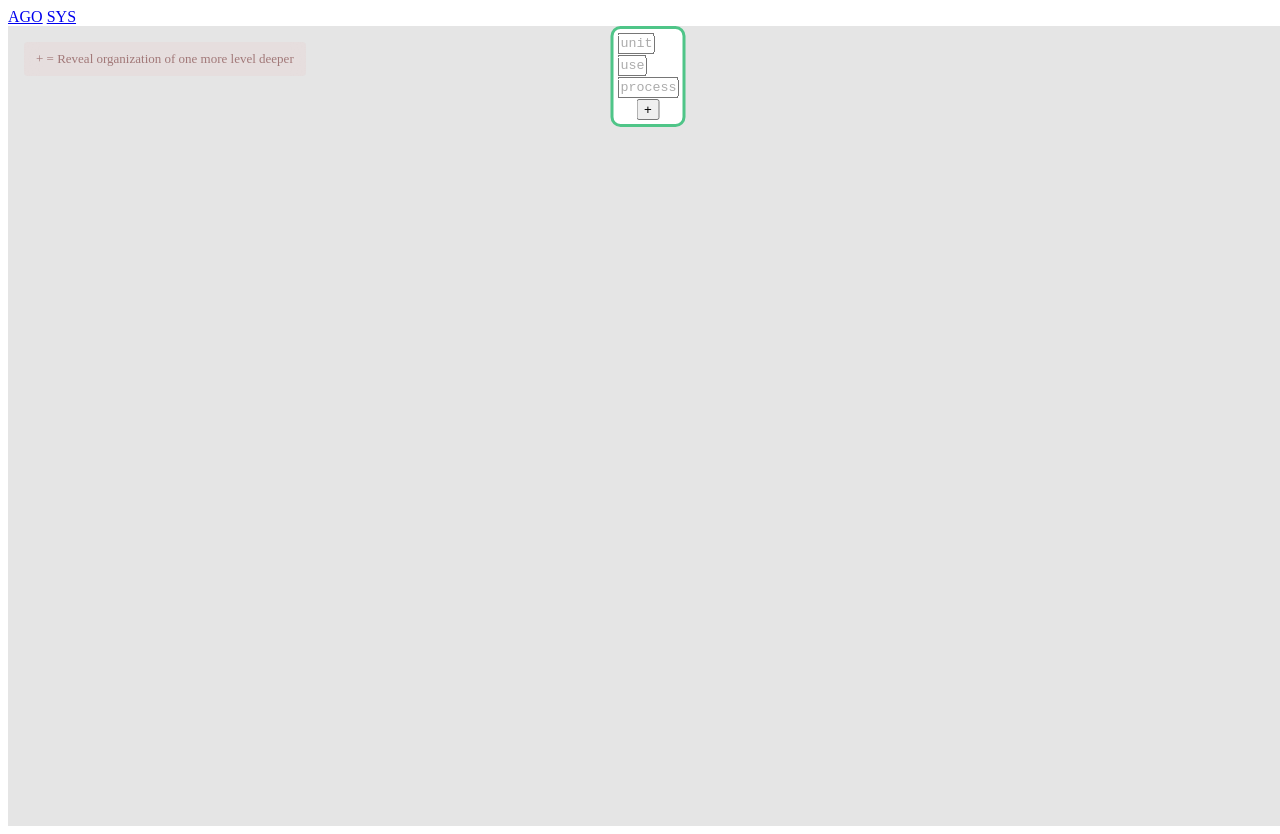
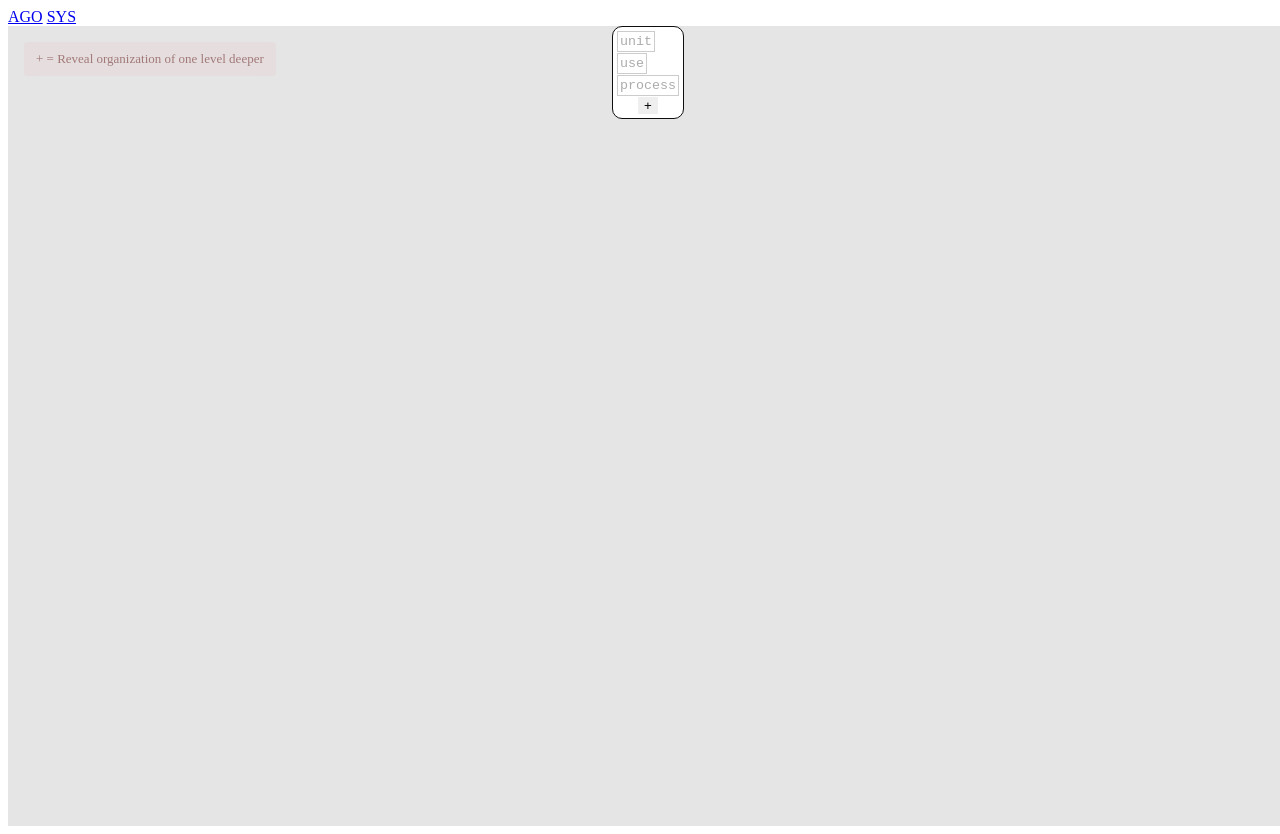
Before and after one commit to adimitsa/adimitsa, a React (Vite) app: page /sys in a window 1280 px wide. Built offline with nearby package versions, Linux system fonts and the light colour scheme.

Commit message:
textarea multiline width, svg line, coloring

```diff
--- a/src/sys/funUnit.css
+++ b/src/sys/funUnit.css
@@ -1,7 +1,7 @@
 .funUnit {
     display: inline-flex;
     flex-direction: column;
-    border: 3px solid #4fc588;
+    border: 1px solid #0d0e0d;
     border-radius: 10px;
     padding: 4px;
     background: #fff;
--- a/src/sys/funUnit.jsx
+++ b/src/sys/funUnit.jsx
@@ -8,9 +8,9 @@ export default function FunUnit(props) {
 
   return (
     <div className={combinedClasses} id={props.id}>
-      <Unit id={props.unit1.id} value={props.unit1.value} onTextChange={props.onTextChange} placeholder={props.unit1.placeholder} />
+      <Unit id={props.unit1.id} value={props.unit1.value} onTextChange={props.onTextChange} placeholder={props.unit1.placeholder} wordLimit='1' />
       <Unit id={props.unit2.id} value={props.unit2.value} onTextChange={props.onTextChange} placeholder={props.unit2.placeholder} />
-      <Unit id={props.unit3.id} value={props.unit3.value} onTextChange={props.onTextChange} placeholder={props.unit3.placeholder} />
+      <Unit id={props.unit3.id} value={props.unit3.value} onTextChange={props.onTextChange} placeholder={props.unit3.placeholder} wordLimit='1'/>
       {props.buttonConfig.visible &&
       <RevealMoreButton id={props.buttonConfig.id} handleClickForRevealButton={props.handleClickForRevealButton} funUnitId={props.id} />
       }
--- a/src/sys/revealMoreButton.css
+++ b/src/sys/revealMoreButton.css
@@ -1,4 +1,6 @@
 .reveal-more-button {
   width: fit-content; /* Default browser behavior */
   align-self: center;
+    border: none;
+
 }
--- a/src/sys/svgLine.css
+++ b/src/sys/svgLine.css
@@ -0,0 +1,28 @@
+/* SVG Canvas Styles */
+.svg-line-container {
+  position: absolute;
+  top: 0;
+  left: 0;
+  width: 100%;
+  height: 100%;
+  pointer-events: none;
+  margin: 0;
+  padding: 0;
+  z-index: 9999;
+}
+
+/* Line Element Styles */
+.svg-line {
+  stroke: black;
+  stroke-width: 2px;
+  opacity: 0.2;
+}
+
+/* Text Element Styles */
+.svg-line-text {
+  text-anchor: middle;
+  dominant-baseline: baseline;
+  fill: blue;
+  font-size: 14px;
+  opacity: 0.7;
+}
--- a/src/sys/svgLine.jsx
+++ b/src/sys/svgLine.jsx
@@ -2,30 +2,29 @@ import React from 'react';
 import './svgLine.css';
 
 export default function SvgLine({ point1, point2 }) {
-  // Destructure coordinates out of the two arrays
   const [x1, y1] = point1;
   const [x2, y2] = point2;
+
+  const centerX = (x1 + x2) / 2;
+  const centerY = (y1 + y2) / 2;
+
   return (
-    <svg
-     style={{
-        position: 'absolute', // Locks canvas directly to the relative container layout
-        top: 0,
-        left: 0,
-        width: '100%',
-        height: '100%',
-        pointerEvents: 'none',
-        margin: 0,
-        padding: 0,
-        zIndex: 9999
-      }}
-    >      <line
+    <svg className="svg-line-container">
+      <line
+        className="svg-line"
         x1={x1}
         y1={y1}
         x2={x2}
         y2={y2}
-        stroke="black"
-        strokeWidth="2"
       />
+
+      <text
+        className="svg-line-text"
+        x={centerX}
+        y={centerY}
+      >
+        Outcome is organized as
+      </text>
     </svg>
   );
 }
--- a/src/sys/sys.jsx
+++ b/src/sys/sys.jsx
@@ -76,12 +76,12 @@ export default function Sys() {
 
       function updateFunUnitPositions() {
         var processId = String(divToMoveId.current);
-        console.log('Updating positions for processId:', processId);
+        // console.log('Updating positions for processId:', processId);
         if (processId === '') {
           return;
         }
         var processItem = processes.get(String(processId));
-        console.log('Updating positions for process:', processItem);
+        // console.log('Updating positions for process:', processItem);
         var fu1Id = processItem.fu1Id;
         var fu2Id = processItem.fu2Id;
 
@@ -105,7 +105,7 @@ const addConnection = (key, value) => {
 };
 
   const updatePoint = (key, newValue) => {
-    console.log('updating point ' + key + ':', newValue);
+    // console.log('updating point ' + key + ':', newValue);
   setPoints(prevPoints => {
     // 1. Create a new Map instance copying the old entries
     const newMap = new Map(prevPoints);
@@ -167,7 +167,7 @@ const addProcess = (id) => {
     if (event.target === event.currentTarget) {
       const id = event.currentTarget.id;
       divToMoveId.current = String(id);
-      console.log('Container clicked, divToMoveId set to:', divToMoveId.current);
+      // console.log('Container clicked, divToMoveId set to:', divToMoveId.current);
   }
   };
 
@@ -180,7 +180,7 @@ function displayFunUnit(parentId) {
   // 1. Look up directly using the passed parentId string
   const fu = funUnits.get(String(parentId));
 
-  console.log('Displaying FunUnit with parentId:', parentId, 'FunUnit data:', fu);
+  // console.log('Displaying FunUnit with parentId:', parentId, 'FunUnit data:', fu);
 
   // 2. Safety check: return null instead of crashing if not found yet
   if (!fu) {
@@ -195,7 +195,7 @@ function displayFunUnit(parentId) {
 
   // Deduce the original base ID for child component usage if needed (parentId - 4)
   const baseFunUnitId = String(parentId);
-  console.log('Base FunUnit ID for parentId', parentId, 'is:', baseFunUnitId);
+  // console.log('Base FunUnit ID for parentId', parentId, 'is:', baseFunUnitId);
 
   // 4. Determine button visibility based on connection existence
 
@@ -204,8 +204,8 @@ function displayFunUnit(parentId) {
     visible: !checkIfConnectionExist(baseFunUnitId)
   };
 
-  console.log('Button config for FunUnit with parentId', parentId, ':', buttonConfig);
-  console.log(connections);
+  // console.log('Button config for FunUnit with parentId', parentId, ':', buttonConfig);
+  // console.log(connections);
 
   return (
     <FunUnit
@@ -286,8 +286,8 @@ function displayFunUnit(parentId) {
   function notesRenderer() {
     return (
       <>
-      <div class="legend-overlay">
-  <p>+ = Reveal organization of one more level deeper</p>
+      <div className="legend-overlay">
+  <p>+ = Reveal organization of one level deeper</p>
 </div>
       </>
     )
@@ -319,7 +319,7 @@ function displayFunUnit(parentId) {
             fu2unit2={{...fu2unit2, placeholder: 'use2' }}
             fu2unit3={{...fu2unit3, placeholder: 'process2'}}
             fu2buttonConfig={{...fu2.buttonId, visible: !checkIfConnectionExist(process.fu2Id)}}
-            unit={{...u, placeholder: 'describe interaction \n and outcome of these two units'}}
+            unit={{...u, placeholder: 'relationship\ninteraction\noutcome \n of these two units'}}
             onTextChange={handleUnitTextUpdate} // Pass handler
             handleClickForRevealButton={handleFunUnitClick}
             handleContainerClick={handleContainerClick}
@@ -411,16 +411,16 @@ const rect = event.currentTarget.getBoundingClientRect();
 const x = event.clientX - rect.left;
 const y = event.clientY - rect.top;
 
-      console.log('Canvas click coordinates:', x, y);
-      console.log('Canvas clicked, divToMoveId:', divToMoveId.current);
+      // console.log('Canvas click coordinates:', x, y);
+      // console.log('Canvas clicked, divToMoveId:', divToMoveId.current);
       if (divToMoveId.current !== '') {
 
         divMove(x,y);
 
-        console.log('Moved div with id:', divToMoveId.current, 'to coordinates:', x, y);
+        // console.log('Moved div with id:', divToMoveId.current, 'to coordinates:', x, y);
         updatePoint(divToMoveId.current, getElementPageCoords(divToMoveId.current, 'top-center'));
         updateFunUnitPositions(divToMoveId.current);
-        console.log('Updated point for div with id:', divToMoveId.current, 'to new coordinates:', [x,y]);
+        // console.log('Updated point for div with id:', divToMoveId.current, 'to new coordinates:', [x,y]);
         divToMoveId.current = '';
               }
     }
--- a/src/sys/unit.css
+++ b/src/sys/unit.css
@@ -6,14 +6,14 @@
 
     /* 2. ADD field-sizing to fit the placeholder size */
     field-sizing: content;
-        width: max-content;
+    width: max-content;
 
     /* min-width: 8px; */
     resize: none;
-    padding-right: 1px;
     direction: ltr;
     white-space: nowrap;
     margin-bottom: 1px;
+    border: 1px solid #ccc;
 }
 
 /* Style the placeholder directly on the textarea */
@@ -21,4 +21,5 @@
   color: #888888 !important;
   opacity: 0.7 !important;
   visibility: visible !important;
+  white-space: pre-line; /* Preserve line breaks and whitespace */
 }
--- a/src/sys/unit.jsx
+++ b/src/sys/unit.jsx
@@ -4,22 +4,38 @@ import './unit.css';
 export default function Unit(props) {
   const handleChange = (e) => {
     const el = e.target;
-
+    var w = 1+'ch';
+    console.log('Textarea with id ' + props.id + ' changed. New value:', el.value);
+    const isLastCharSpace = el.value.endsWith(' ');
+    if (isLastCharSpace) {
+      if (props.wordLimit === '1') {
+        e.target.blur(); // Remove focus from the textarea
+        return; // Exit the function early to prevent further processing
+      }
+    }
+  if (el.value === undefined || el.value === null || el.value === '') {
+    var wp = Math.max(...props.placeholder.split('\n').map(line => line.length))+2; // Add extra space for the longest line
+    w = wp+ 'ch'; // Add extra space for placeholder
+  } else {
+    w = Math.max(...el.value.split('\n').map(line => line.length))+2 + 'ch'; // Add extra space for the longest line
+  }
+  console.log('Calculated width for textarea with id ' + props.id + ':', w);
     el.style.height = 'auto';
-    el.style.width = `${props.placeholder.length + 2}ch`;
+    el.style.width = `${w}`;
     el.style.height = `${el.scrollHeight}px`;
     el.style.width = `${el.scrollWidth}px`;
 
     // Bubble the data smoothly back up to the state Map
     props.onTextChange(props.id, el.value);
+
+
   };
-  var w = Math.max(props.placeholder.length, props.value.length)+'ch';
+
   return (
     <textarea
       className="textarea"
       id={props.id}
       value={props.value}
-      w={w}
       onChange={handleChange}
       placeholder={props.placeholder}
     />
```
Also changed, not shown: 1 other file (tests, documents, lock files or other folders).
